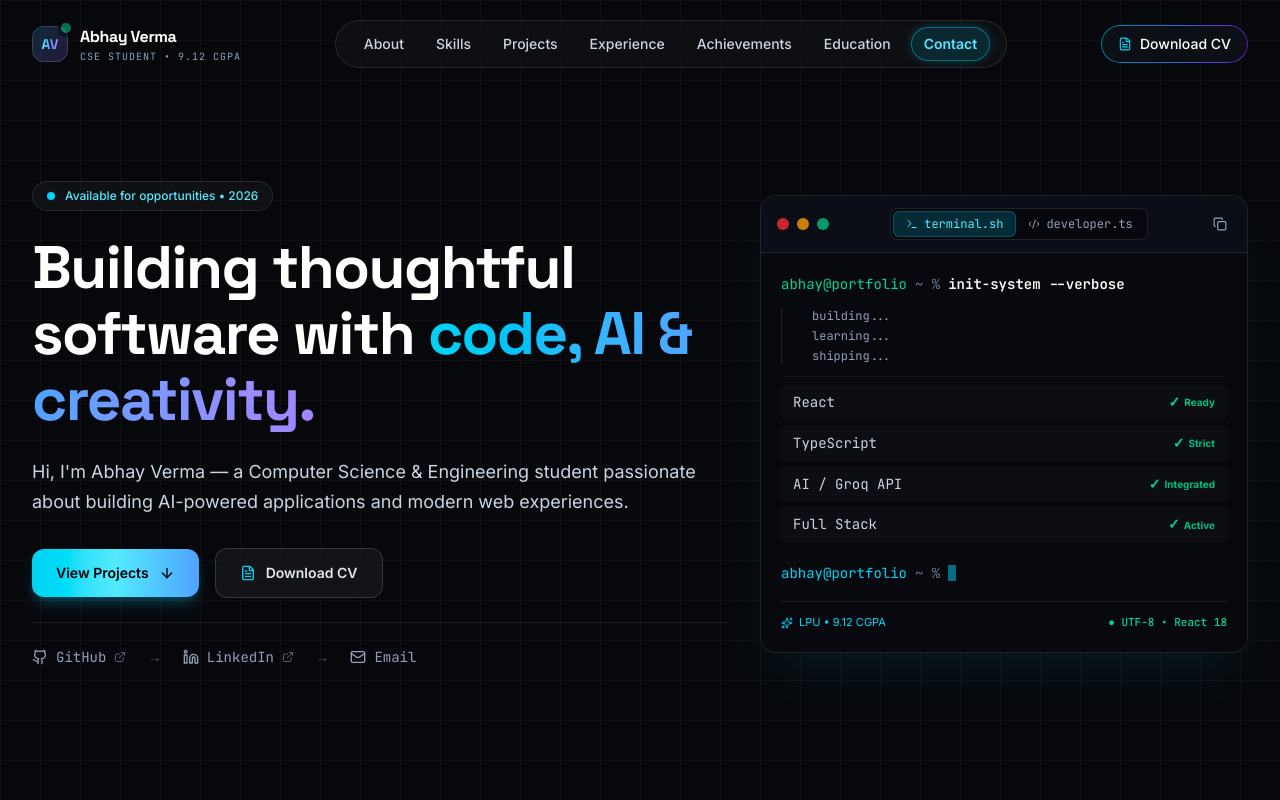
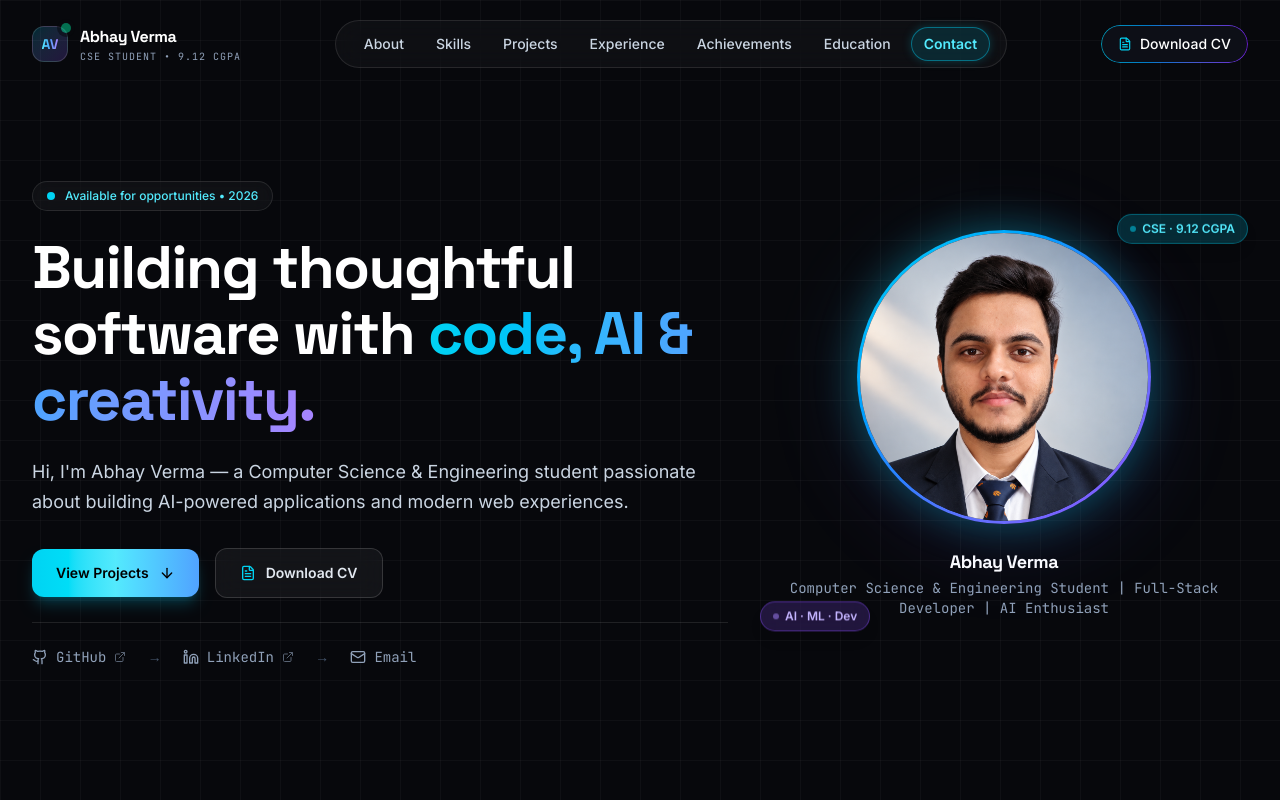
Before and after one commit to abhayverma0806/portfolio, a React (Vite) app: page / in a window 1280 px wide. Shown: the top 800 px of the page. Built offline with nearby package versions, Linux system fonts and the light colour scheme.

Commit message:
Add profile photo to Hero section

```diff
--- a/src/components/Hero.tsx
+++ b/src/components/Hero.tsx
@@ -2,7 +2,6 @@ import React from 'react';
 import { motion } from 'framer-motion';
 import { ArrowDown, FileText, Mail, ExternalLink } from 'lucide-react';
 import { personalInfo } from '../data/portfolioData';
-import { Terminal } from './Terminal';
 import { GithubIcon, LinkedinIcon } from './Icons';
 
 interface HeroProps {
@@ -110,10 +109,57 @@ export const Hero: React.FC<HeroProps> = () => {
 
           </motion.div>
 
-          {/* Right Hero Column — Developer Terminal */}
-          <div className="lg:col-span-5">
-            <Terminal />
-          </div>
+          {/* Right Hero Column — Profile Photo */}
+          <motion.div
+            initial={{ opacity: 0, scale: 0.9 }}
+            animate={{ opacity: 1, scale: 1 }}
+            transition={{ duration: 0.7, delay: 0.2 }}
+            className="lg:col-span-5 flex justify-center items-center"
+          >
+            <div className="relative flex flex-col items-center">
+
+              {/* Outer glow ring */}
+              <div className="absolute w-72 h-72 sm:w-80 sm:h-80 rounded-full bg-gradient-to-br from-cyan-500/30 via-violet-500/20 to-blue-500/30 blur-2xl animate-pulse" />
+
+              {/* Photo ring border */}
+              <div className="relative p-[3px] rounded-full bg-gradient-to-br from-cyan-400 via-blue-500 to-violet-500 shadow-[0_0_40px_rgba(6,182,212,0.4)]">
+                <div className="rounded-full overflow-hidden w-60 h-60 sm:w-72 sm:h-72 bg-slate-900">
+                  <img
+                    src="/abhay.png"
+                    alt="Abhay Verma"
+                    className="w-full h-full object-cover object-top"
+                  />
+                </div>
+              </div>
+
+              {/* Floating badge — top right */}
+              <motion.div
+                animate={{ y: [0, -6, 0] }}
+                transition={{ repeat: Infinity, duration: 3, ease: 'easeInOut' }}
+                className="absolute -top-3 -right-4 sm:right-0 flex items-center gap-1.5 px-3 py-1.5 rounded-full bg-cyan-500/20 border border-cyan-500/40 backdrop-blur-md text-cyan-300 text-xs font-semibold shadow-lg"
+              >
+                <span className="w-1.5 h-1.5 rounded-full bg-cyan-400 animate-pulse" />
+                CSE · 9.12 CGPA
+              </motion.div>
+
+              {/* Floating badge — bottom left */}
+              <motion.div
+                animate={{ y: [0, 6, 0] }}
+                transition={{ repeat: Infinity, duration: 3.5, ease: 'easeInOut', delay: 0.5 }}
+                className="absolute -bottom-3 -left-4 sm:left-0 flex items-center gap-1.5 px-3 py-1.5 rounded-full bg-violet-500/20 border border-violet-500/40 backdrop-blur-md text-violet-300 text-xs font-semibold shadow-lg"
+              >
+                <span className="w-1.5 h-1.5 rounded-full bg-violet-400 animate-pulse" />
+                AI · ML · Dev
+              </motion.div>
+
+              {/* Name card beneath photo */}
+              <div className="mt-6 text-center">
+                <p className="text-white font-bold text-lg font-display tracking-tight">{personalInfo.name}</p>
+                <p className="text-slate-400 text-sm font-mono mt-0.5">{personalInfo.role}</p>
+              </div>
+
+            </div>
+          </motion.div>
 
         </div>
       </div>
```
Also changed, not shown: public/abhay.png (added).
